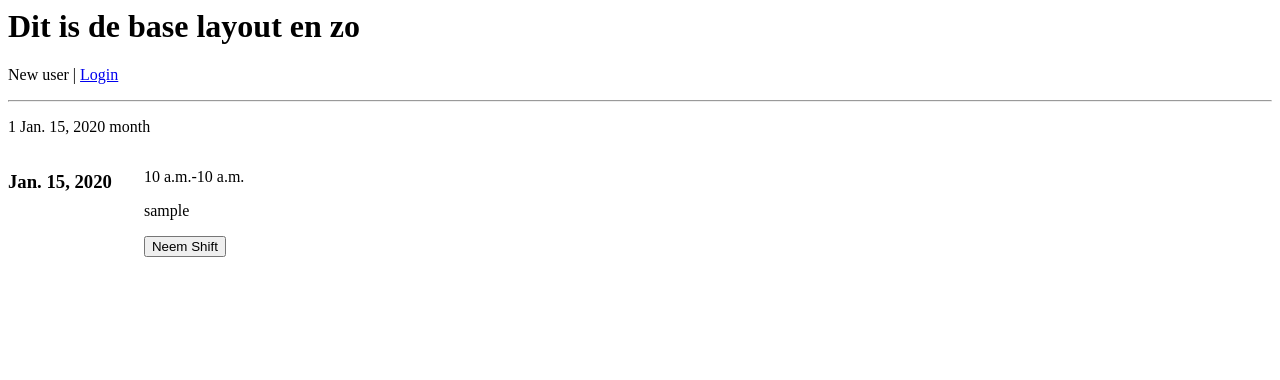
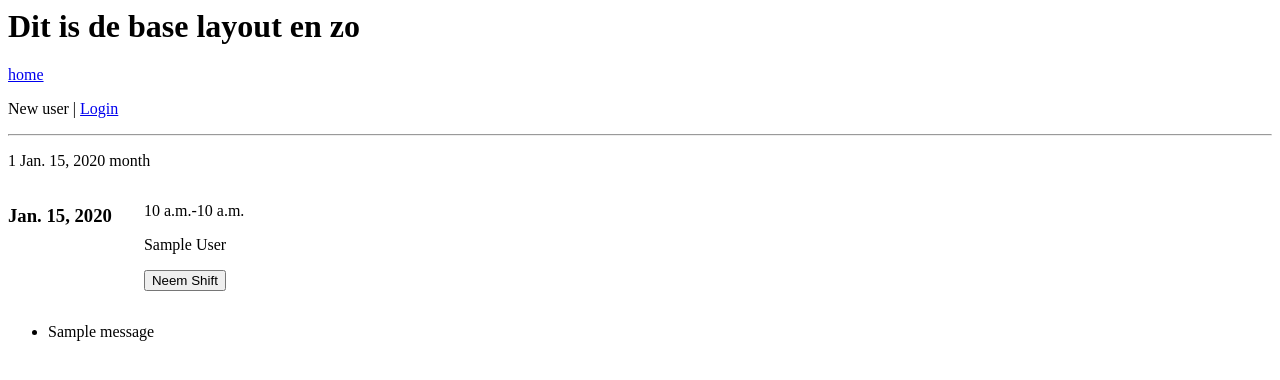
Before and after one commit to Pineapple217/Muze-Site, a Django app: page /shiften/1 in a window 1280 px wide. Shown: the top 380 px of the page. Run offline with Django 4.2, Linux system fonts and the light colour scheme; tables that the repository leaves empty hold one stand-in row (values such as "Sample post"); one stand-in notice (Sample message) is shown.

Commit message:
random rommel mooier maken

```diff
--- a/MuzeSite/settings.py
+++ b/MuzeSite/settings.py
@@ -138,3 +138,9 @@ LOGIN_URL = '/leden/login'
 # https://docs.djangoproject.com/en/4.0/ref/settings/#default-auto-field
 
 DEFAULT_AUTO_FIELD = 'django.db.models.BigAutoField'
+
+
+
+
+#==========custom settings==============
+MAX_SHIFTERS_MONTHSHIFT = 3
--- a/main/templates/main/home.html
+++ b/main/templates/main/home.html
@@ -1,6 +1,9 @@
 {% extends 'base.html' %} {% block content%}
 <h1>welkom op de website ven het juighuyis de muze</h1>
 <p>dit is de home</p>
+<a href="leden">leden</a>
+<a href="shiften">shiften</a>
+<br>
 <iframe
   src="https://discord.com/widget?id=539096504237817866&theme=dark"
   width="350"
--- a/shiften/templates/shiften/shiftlist.html
+++ b/shiften/templates/shiften/shiftlist.html
@@ -12,8 +12,11 @@
   <div class = "shift">
     <p>{{ shift.start }}-{{ shift.end }}</p>
     {% for shifter in shift.shifters.all %}
-      <p>{{ shifter }}</p>
+      <p>{{ shifter.user.first_name }} {{ shifter.user.last_name }}</p>
     {% endfor %}
+    {% if shift.shifters.all.count == max_shifters and request.user.lid not in shift.shifters.all%}
+    <p>Shift zit vol</p>
+    {% else %}
     <form action="{% url 'signup_shift' list.id %}" method ="POST">
       {% csrf_token %}
       <button type="submit", name="shift_id" value="{{ shift.id }}">
@@ -24,7 +27,15 @@
         {% endif %}
       </button>
     </form>
+    {% endif %}
   </div>
   {% endfor %}
 </div>
+{% if messages %}
+<ul class="messages">
+    {% for message in messages %}
+    <li{% if message.tags %} class="{{ message.tags }}"{% endif %}>{{ message }}</li>
+    {% endfor %}
+</ul>
+{% endif %}
 {% endblock %}
--- a/shiften/views.py
+++ b/shiften/views.py
@@ -1,12 +1,18 @@
+from django.contrib import messages
 from django.urls import reverse
 from django.http import HttpResponseRedirect
 from django.shortcuts import get_object_or_404, redirect, render
+from MuzeSite.settings import MAX_SHIFTERS_MONTHSHIFT
 
 from shiften.models import Shift, Shiftlijst
 
 # Create your views here.
 def home(request):
-    return render(request, 'shiften/home.html')
+    shiftlists = Shiftlijst.objects.all()
+    context = {
+       'shiftlists': shiftlists,
+    }
+    return render(request, 'shiften/home.html', context= context)
 
 def shift_list(request, list_id):
 
@@ -15,6 +21,7 @@ def shift_list(request, list_id):
     context = {
         'list': list,
         'shifts': shifts,
+        'max_shifters': MAX_SHIFTERS_MONTHSHIFT,
     }
     return render(request, 'shiften/shiftlist.html', context)
 
@@ -22,6 +29,9 @@ def signup_shift(request, list_id):
     shift = get_object_or_404(Shift, id = request.POST.get('shift_id'))
     if shift.shifters.contains(request.user.lid):
         shift.shifters.remove(request.user.lid)
-    else:
+    elif(shift.shifters.count() < MAX_SHIFTERS_MONTHSHIFT):
         shift.shifters.add(request.user.lid)
+    # if (shift.shifters.count() == MAX_SHIFTERS_MONTHSHIFT):
+        # print('cock')
+        # messages.info(request, f'is maximum van {MAX_SHIFTERS_MONTHSHIFT} is al berijkt')
     return HttpResponseRedirect(reverse('shiftlist', args=[str(list_id)]))
--- a/templates/base.html
+++ b/templates/base.html
@@ -1,4 +1,5 @@
 <h1>Dit is de base layout en zo</h1>
+<a href="{% url 'home' %}">home</a>
 {% if user.is_authenticated %}
 <p>
   Ingelogt als {{ user.get_username }} |
```
Also changed, not shown: shiften/templates/shiften/home.html (+7 -1 lines).
